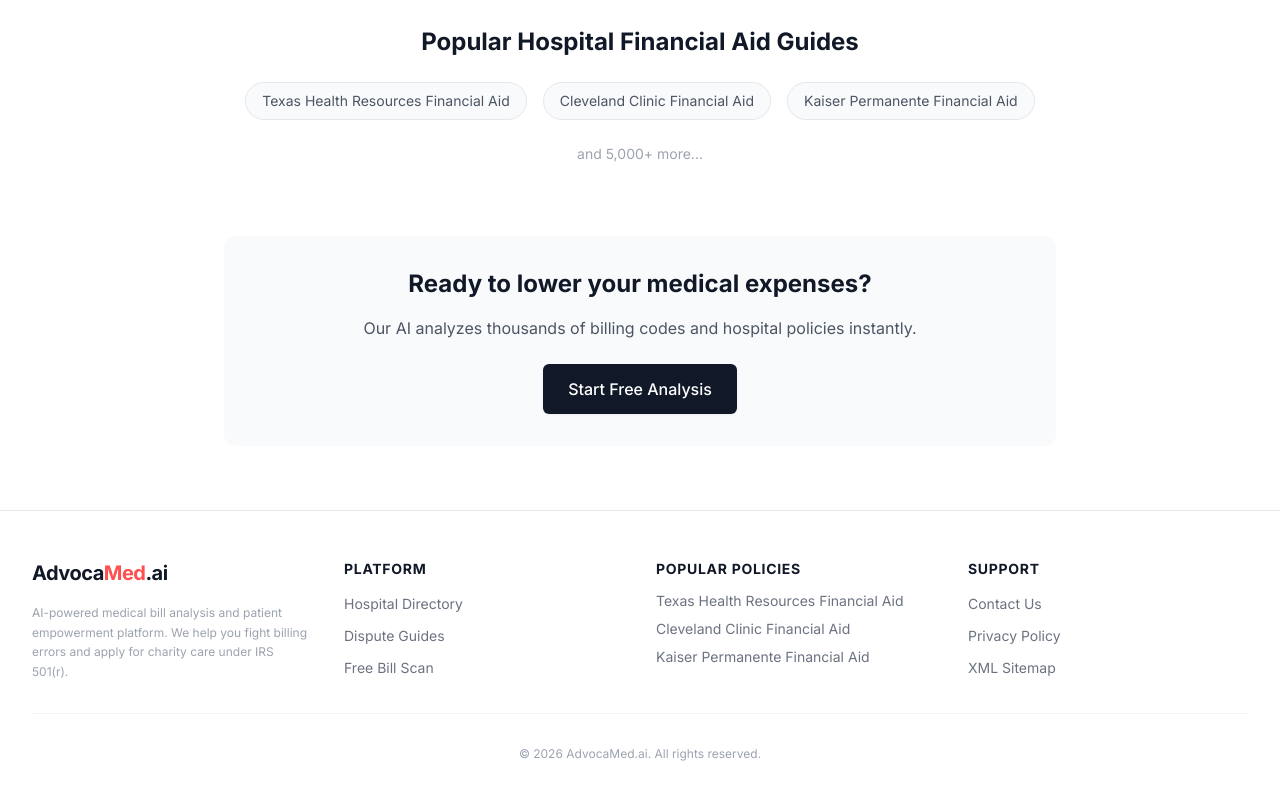
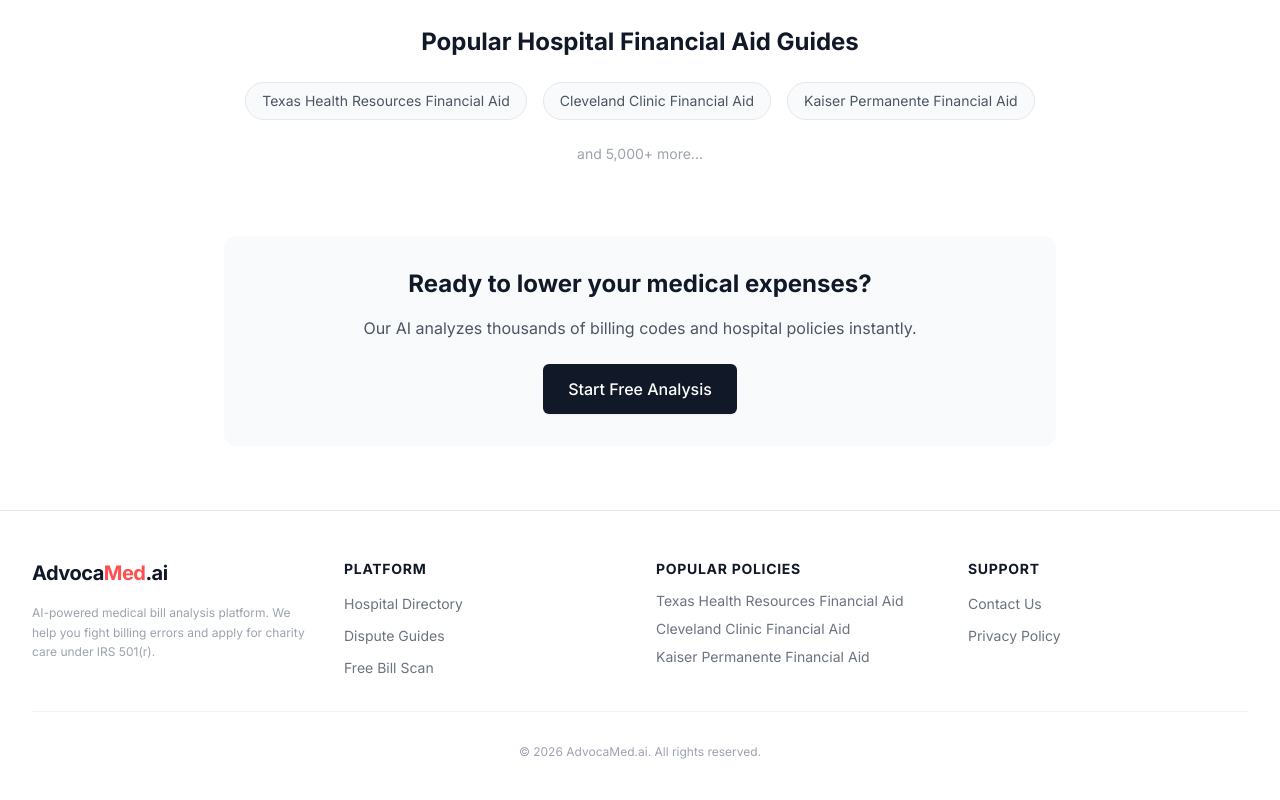
Before and after one commit to gkswjdgb/advocamed-ai, a React (Vite) app in the folder advocamed.ai/: page / in a window 1280 px wide. Shown: the part 2547-3347 px from the top of the page. Built offline with nearby package versions, Linux system fonts and the light colour scheme.

Commit message:
Update App.tsx

```diff
--- a/advocamed.ai/App.tsx
+++ b/advocamed.ai/App.tsx
@@ -25,9 +25,8 @@ import ContactUs from './pages/ContactUs';
 import NotFound from './pages/NotFound';
 
 import { AnalysisResult } from './types';
-import { hospitals } from './data/hospitals'; // Import for Footer Links
+import { hospitals } from './data/hospitals';
 
-// 1. Home Component: Handles Scan/Result state via URL Params
 const Home = () => {
   const [searchParams, setSearchParams] = useSearchParams();
   const step = searchParams.get('step') === 'UPLOAD' ? 'UPLOAD' :
@@ -55,7 +54,7 @@ const Home = () => {
   };
 
   const handleBack = () => {
-    setSearchParams({}); // Clear params to go back to HERO
+    setSearchParams({});
     window.scrollTo({ top: 0, behavior: 'smooth' });
   };
 
@@ -102,11 +101,8 @@ const Home = () => {
   );
 };
 
-// 2. Main App Structure
 const App: React.FC = () => {
   const currentYear = new Date().getFullYear();
-
-  // Pick top 6 hospitals for SEO footer links
   const featuredHospitals = hospitals.slice(0, 6);
 
   return (
@@ -115,7 +111,6 @@ const App: React.FC = () => {
         <ScrollToTop />
         <div className="min-h-screen bg-gray-50 flex flex-col">
 
-          {/* Navigation */}
           <nav className="bg-white border-b border-gray-200 sticky top-0 z-50 shadow-sm">
             <div className="max-w-7xl mx-auto px-4 sm:px-6 lg:px-8">
               <div className="flex justify-between h-16">
@@ -139,7 +134,6 @@ const App: React.FC = () => {
             </div>
           </nav>
 
-          {/* Main Routes */}
           <div className="flex-grow">
             <Routes>
               <Route path="/" element={<Home />} />
@@ -153,7 +147,6 @@ const App: React.FC = () => {
             </Routes>
           </div>
 
-          {/* Footer */}
           <footer className="bg-white border-t border-gray-200 mt-auto">
             <div className="max-w-7xl mx-auto py-12 px-4 sm:px-6 lg:px-8">
               <div className="grid grid-cols-1 md:grid-cols-4 gap-8 mb-8 border-b border-gray-100 pb-8">
@@ -162,7 +155,7 @@ const App: React.FC = () => {
                     Advoca<span className="text-primary">Med</span>.ai
                   </span>
                   <p className="text-xs text-gray-400 mt-4 leading-relaxed">
-                    AI-powered medical bill analysis and patient empowerment platform. We help you fight billing errors and apply for charity care under IRS 501(r).
+                    AI-powered medical bill analysis platform. We help you fight billing errors and apply for charity care under IRS 501(r).
                   </p>
                 </div>
 
@@ -193,7 +186,7 @@ const App: React.FC = () => {
                     <ul className="space-y-2">
                         <li><Link to="/contact-us" className="text-gray-500 hover:text-primary text-sm">Contact Us</Link></li>
                         <li><Link to="/privacy-policy" className="text-gray-500 hover:text-primary text-sm">Privacy Policy</Link></li>
-                        <li><a href="/sitemap.xml" className="text-gray-500 hover:text-primary text-sm">XML Sitemap</a></li>
+                        {/* Removed visible XML Sitemap link for cleaner UX */}
                     </ul>
                 </div>
               </div>
```
